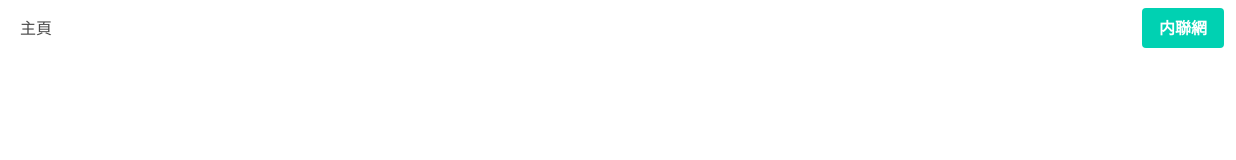
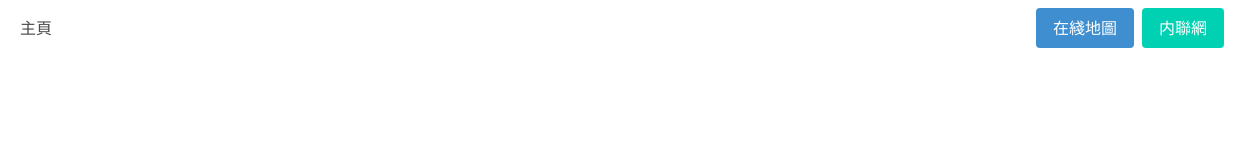
Before and after one commit to ItzTaylorAU/projectissac.tk, a plain HTML site: page index.html in a window 1280 px wide. Shown: the full height of the page, 44-1280 px from the left. Drawn offline with nearby package versions, Linux system fonts and the light colour scheme.

Commit message:
with title changes

```diff
--- a/index.html
+++ b/index.html
@@ -32,8 +32,11 @@
             <div class="navbar-end">
                 <div class="navbar-item">
                     <div class="buttons">
-                        <a class="button is-primary">
-                            <strong>内聯網</strong>
+                        <button class="button is-info" href="http://51.79.97.50:21687/">
+                            在綫地圖
+                        </button>
+                        <button class="button is-primary">
+                            内聯網
                         </a>
                     </div>
                 </div>
```
